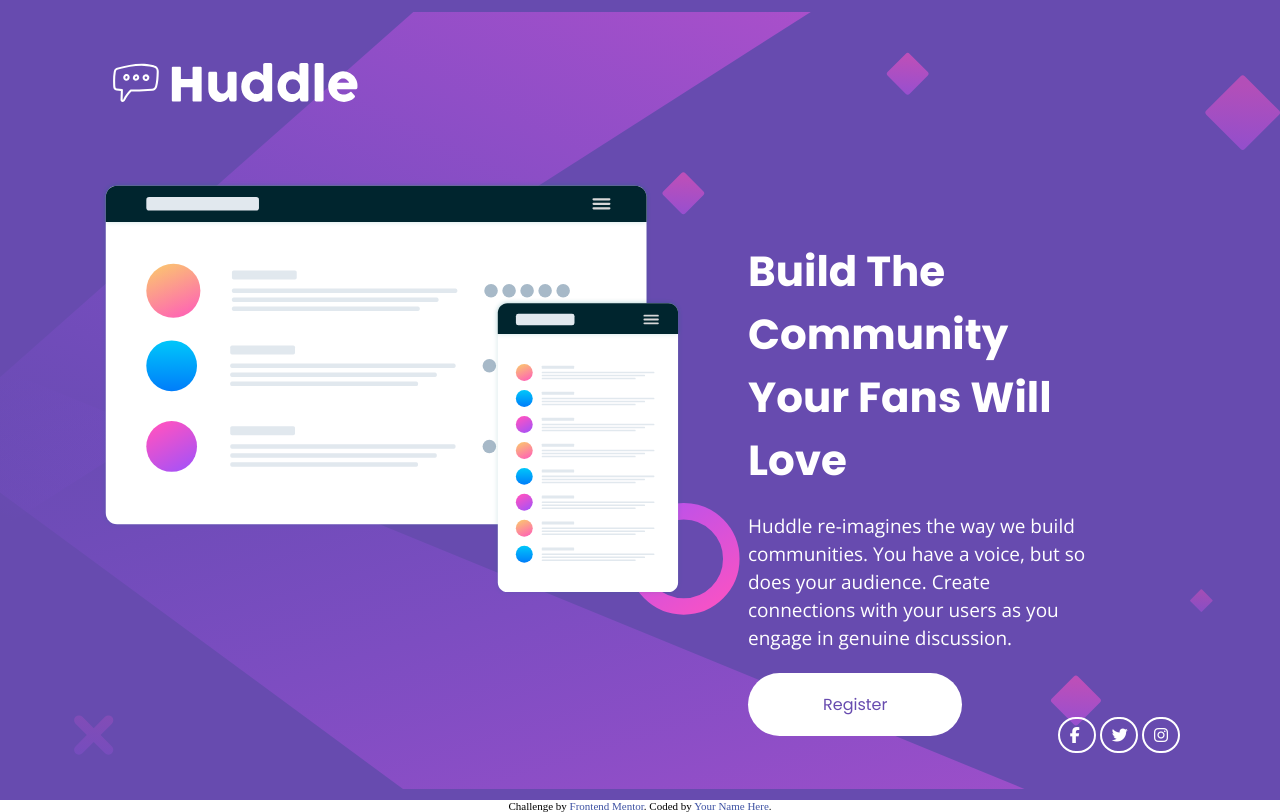
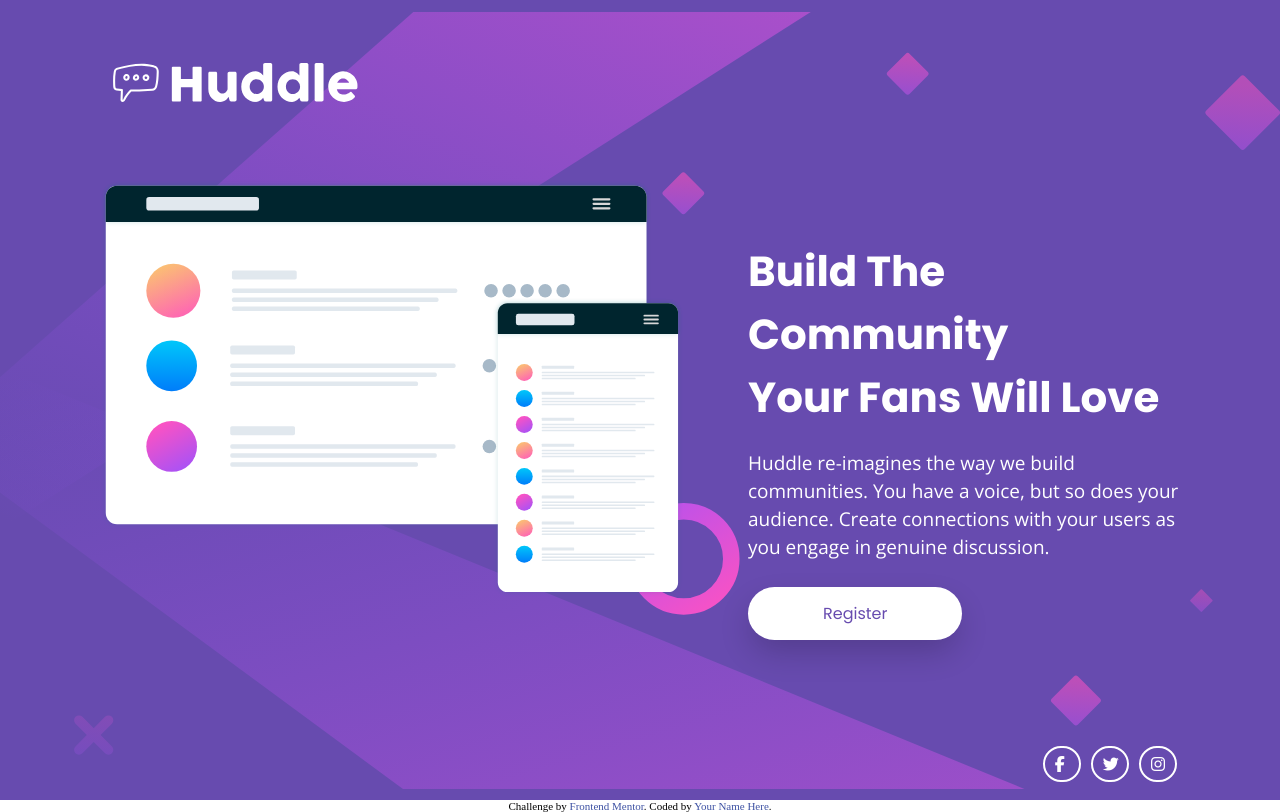
Before and after one commit to HermanLD/huddle-landing-page-single-intro, a plain HTML site: page index.html in a window 1280 px wide. Drawn offline with nearby package versions, Linux system fonts and the light colour scheme.

Commit message:
The real finishing touches

```diff
--- a/style.css
+++ b/style.css
@@ -49,7 +49,7 @@ h1 {
 .pitch {
     width: 40%;
     color: white;
-    padding: 120px 80px 0px 0px;
+    padding: 120px 0px;
 }
 
 .pitch p {
@@ -59,9 +59,18 @@ h1 {
 }
 
 .pitch span {
+    position: relative;
     background-color: white;
-    padding: 20px 75px;
+    padding: 15px 75px;
     border-radius: 35px;
+    -webkit-box-shadow: -1px 14px 32px -3px rgba(0,0,0,0.2);
+    -moz-box-shadow: -1px 14px 32px -3px rgba(0,0,0,0.2);
+    box-shadow: -1px 14px 32px -3px rgba(0,0,0,0.2);
+}
+
+.pitch span:hover {
+    background-color: rgb(219, 219, 219);
+    top: 1px;
 }
 
 a.btn span {
@@ -85,6 +94,7 @@ a.btn span {
     border: 2px solid white;
     border-radius: 100px;
     padding: 5px 10px;
+    margin: 0px 3px;
 }
 
 
```
